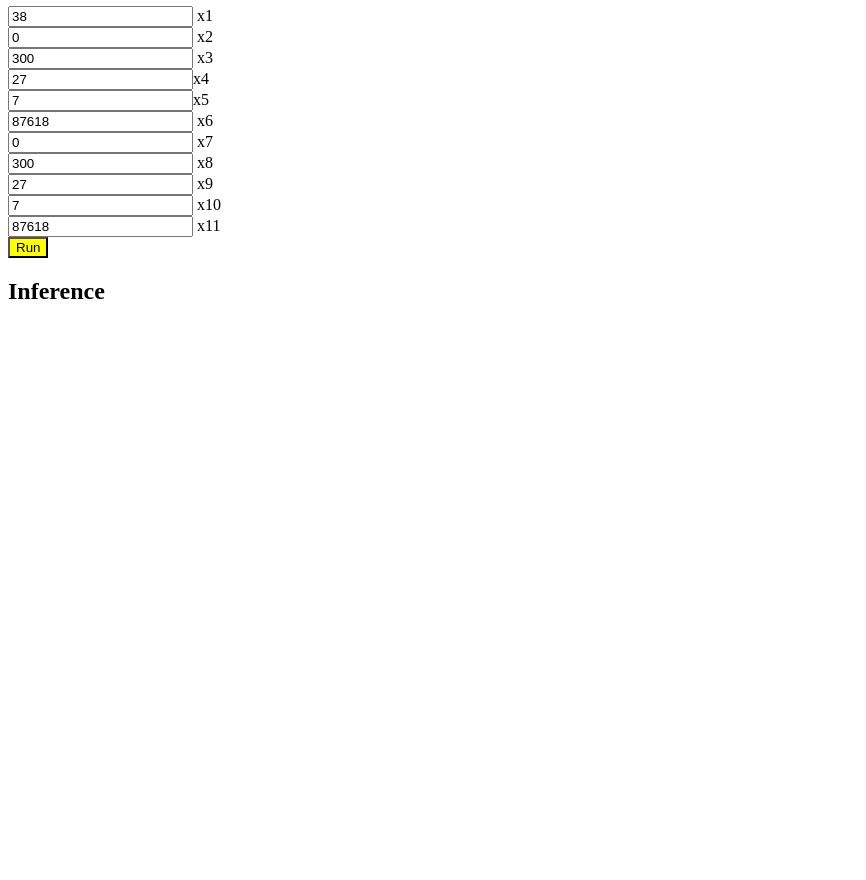
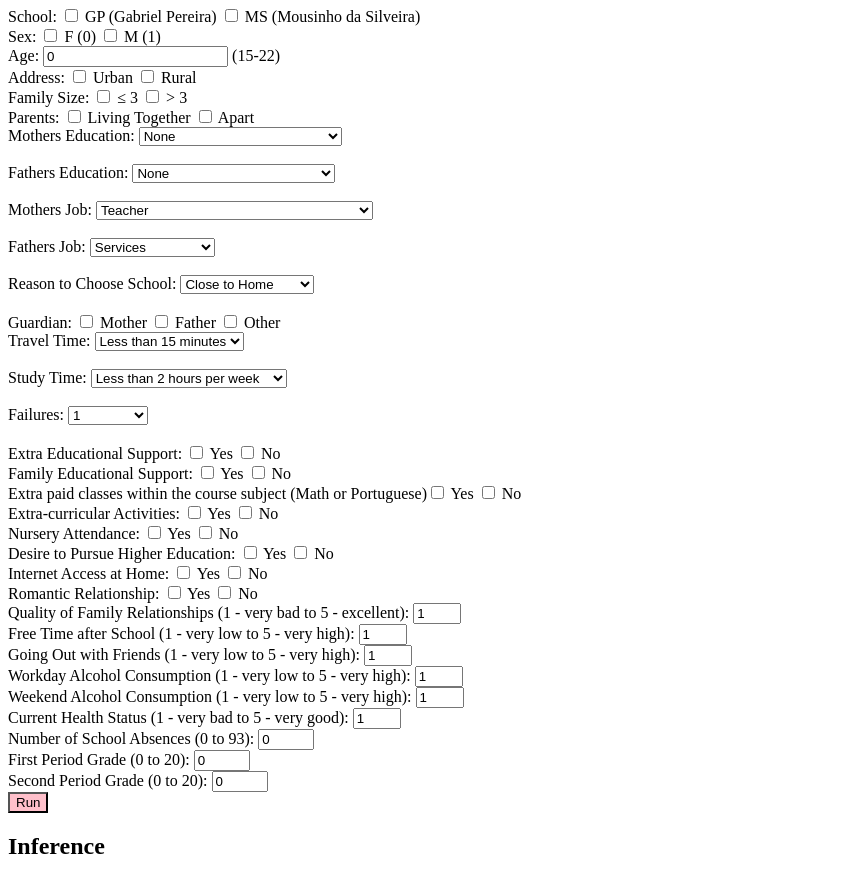
Before and after one commit to Mickellan/final_project, a plain HTML site: page index.html in a window 1280 px wide. Shown: the part 60-940 px from the top of the page, without its empty margins (0-866 px from the left). Before the commit the page ends 800 px from the top, so only its background shows below. Drawn offline with Linux system fonts and the light colour scheme.

Commit message:
Update index.html

```diff
--- a/index.html
+++ b/index.html
@@ -25,7 +25,7 @@
                 height:300px;
         }
         h1{
-                color:green;
+                color:purple;
                 text-align:center;
         }
 
@@ -35,30 +35,124 @@
 </head>
 <body>
 
-  <h1> Wine Quality NN </h1>
+  <h1> Student Performance NN </h1>
 
 
 
 
-    <div id = "boxes1">
+<div id="boxes1">
+ School:  <input type="checkbox" class="school" value="GP"> GP (Gabriel Pereira)
+  <input type="checkbox" class="school" value="MS"> MS (Mousinho da Silveira) <br/>
+  Sex:  <input type="checkbox" class="sex" value="0"> F (0)
+  <input type="checkbox" class="sex" value="1"> M (1) <br/>
+  Age: <input type="text" class="age" value="0"> (15-22) <br/>
+  Address:  <input type="checkbox" class="address" value="U"> Urban
+  <input type="checkbox" class="address" value="R"> Rural <br/>
+  Family Size:  <input type="checkbox" class="famsize" value="LE3"> ≤ 3
+  <input type="checkbox" class="famsize" value="GT3"> > 3 <br/>
+  Parents:  <input type="checkbox" class="Pstatus" value="T"> Living Together
+  <input type="checkbox" class="Pstatus" value="A"> Apart <br/>
+Mothers Education:  <select class="Medu">
+  <option value="0">None</option>
+  <option value="1">Primary Education (4th Grade)</option>
+  <option value="2">5th to 9th Grade</option>
+  <option value="3">Secondary Education</option>
+  <option value="4">Higher Education</option>
+</select>
+<br><br>
+
+Fathers Education:  <select class="Fedu">
+  <option value="0">None</option>
+  <option value="1">Primary Education (4th Grade)</option>
+  <option value="2">5th to 9th Grade</option>
+  <option value="3">Secondary Education</option>
+  <option value="4">Higher Education</option>
+</select>
+<br><br>
+
+Mothers Job:  <select class="Mjob">
+  <option value="0">Teacher</option>
+  <option value="1">Health Care Related</option>
+  <option value="3">Civil Services (e.g. administrative or police)</option>
+  <option value="4">At Home</option>
+  <option value="5">Other</option>
+</select>
+<br><br>
+
+Fathers Job:  <select class="Fjob">
+  <option value="0">Services</option>
+  <option value="1">Other</option>
+  <option value="2">Services</option>
+  <option value="3">Health</option>
+  <option value="4">Teacher/At Home</option>
+</select><br><br>
+Reason to Choose School:  <select class="reason">
+  <option value="0">Close to Home</option>
+  <option value="1">School Reputation</option>
+  <option value="2">Course Preference</option>
+  <option value="3">Other</option>
+</select><br><br>
+  Guardian:  <input type="checkbox" class="guardian" value="0"> Mother
+  <input type="checkbox" class="guardian" value="1"> Father
+  <input type="checkbox" class="guardian" value="2"> Other <br/>
+Travel Time:  <select class="traveltime">
+  <option value="1">Less than 15 minutes</option>
+  <option value="2">15 to 30 minutes</option>
+  <option value="3">30 minutes to 1 hour</option>
+  <option value="4">More than 1 hour</option>
+</select><br><br>
+Study Time:  <select class="studytime">
+  <option value="1">Less than 2 hours per week</option>
+  <option value="2">2 to 5 hours per week</option>
+  <option value="3">5 to 10 hours per week</option>
+  <option value="4">More than 10 hours per week</option>
+</select><br><br>
+Failures:  <select class="failures">
+  <option value="1">1</option>
+  <option value="2">2</option>
+  <option value="3">3</option>
+  <option value="4">4 or more</option>
+</select><br><br>
+Extra Educational Support:  <input type="checkbox" class="schoolsup" value="0"> Yes
+  <input type="checkbox" class="schoolsup" value="1"> No<br>
+  Family Educational Support:  <input type="checkbox" class="famsup" value="0"> Yes
+  <input type="checkbox" class="famsup" value="1"> No<br>
+Extra paid classes within the course subject (Math or Portuguese)<input type="checkbox" class="paid" value="0"> Yes
+  <input type="checkbox" class="paid" value="1"> No<br>
+Extra-curricular Activities:  <input type="checkbox" class="activities" value="0"> Yes
+  <input type="checkbox" class="activities" value="1"> No<br>
+Nursery Attendance:  <input type="checkbox" class="nursery" value="0"> Yes
+<input type="checkbox" class="nursery" value="1"> No<br>
+Desire to Pursue Higher Education:  <input type="checkbox" class="higher" value="0"> Yes
+  <input type="checkbox" class="higher" value="1"> No<br>
+Internet Access at Home:  <input type="checkbox" class="internet" value="0"> Yes
+  <input type="checkbox" class="internet" value="1"> No<br>
+Romantic Relationship:  <input type="checkbox" class="romantic" value="0"> Yes
+<input type="checkbox" class="romantic" value="1"> No<br>
+Quality of Family Relationships (1 - very bad to 5 - excellent):
+<input type="number" class="famrel" min="1" max="5" value="1"><br>
+Free Time after School (1 - very low to 5 - very high):
+<input type="number" class="freetime" min="1" max="5" value="1"><br>
+Going Out with Friends (1 - very low to 5 - very high):
+<input type="number" class="goout" min="1" max="5" value="1"><br>
+Workday Alcohol Consumption (1 - very low to 5 - very high):
+<input type="number" class="Dalc" min="1" max="5" value="1"><br>
+Weekend Alcohol Consumption (1 - very low to 5 - very high):
+<input type="number" class="Walc" min="1" max="5" value="1"><br>
+Current Health Status (1 - very bad to 5 - very good):
+<input type="number" class="health" min="1" max="5" value="1"><br>
+Number of School Absences (0 to 93):
+<input type="number" class="absences" min="0" max="93" value="0"><br>
+First Period Grade (0 to 20):
+<input type="number" class="G1" min="0" max="20" value="0"><br>
+Second Period Grade (0 to 20):
+<input type="number" class="G2" min="0" max="20" value="0"><br>
+</div>
 
 
-  <input type="text" id="box1" value="38"> x1 <br/>
-  <input type="text" id="box2" value="0"> x2 <br/>
-  <input type="text" id="box3" value="300"> x3  <br/>
-  <input type="text" id="box4" value="27">x4 <br/>
-  <input type="text" id="box5" value="7" >x5 <br/>
-  <input type="text" id="box6" value="87618"> x6 <br/>
-  <input type="text" id="box7" value="0"> x7 <br/>
-  <input type="text" id="box8" value="300"> x8  <br/>
-  <input type="text" id="box9" value="27"> x9 <br/>
-  <input type="text" id="box10" value="7" > x10 <br/>
-  <input type="text" id="box11" value="87618"> x11 <br/>
-
-    </div>
 
   <div>
-      <input style="background-color:yellow" type="button" value="Run" onclick="runExample()"/>
+      <input style="background-color:pink" type="button" value="Run" onclick="runExample()"/>
    </div>
 
 
```
